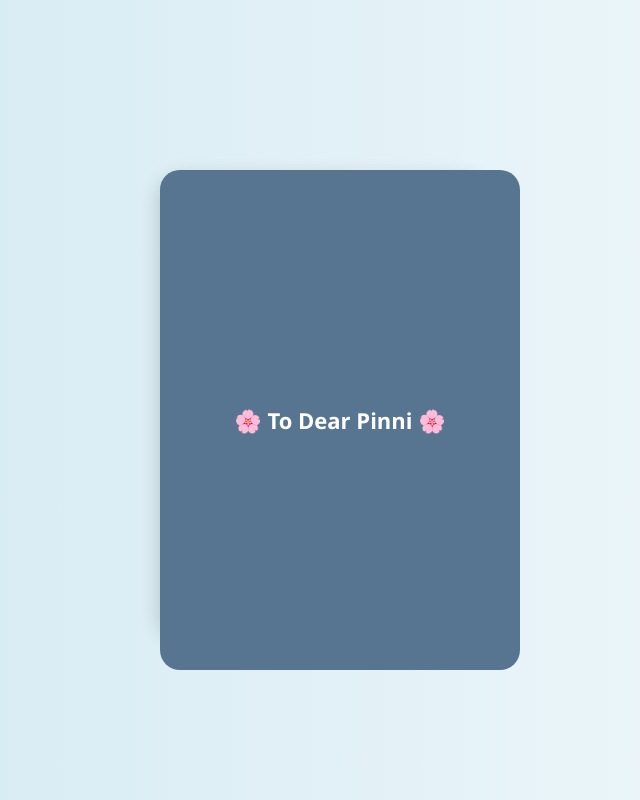
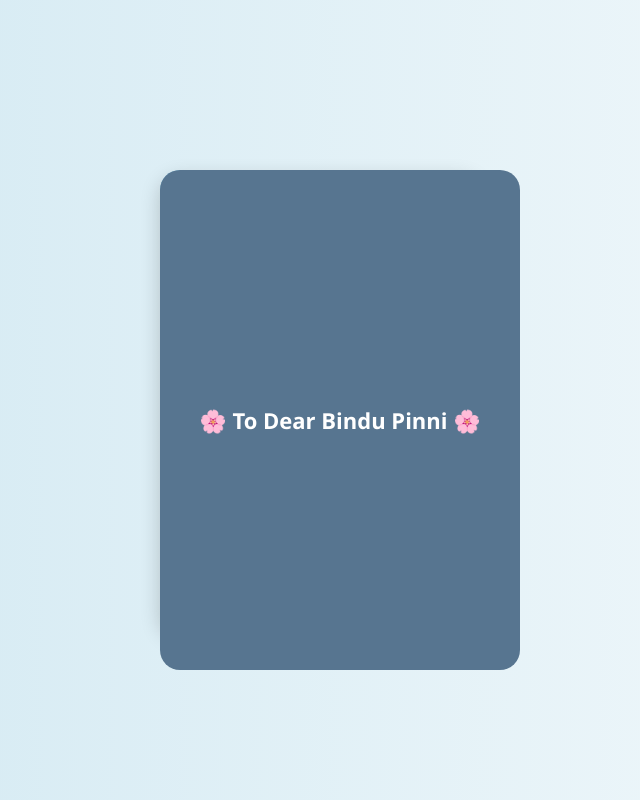
Before and after one commit to bhavanaaka/mothers, a plain HTML site: page index.html in a window 1280 px wide. Shown: the whole page, without its empty margins (320-960 px from the left). Drawn offline with Linux system fonts and the light colour scheme.

Commit message:
Update index.html

```diff
--- a/index.html
+++ b/index.html
@@ -74,13 +74,15 @@
 
 <div class="card" onclick="this.classList.toggle('open')">
   <div class="card-front">
-    🌸 To Dear Pinni 🌸
+    🌸 To Dear Bindu Pinni 🌸
   </div>
   <div class="card-back">
     <h1>Happy Mother’s Day<br>Bindu Pinni 💖</h1>
     <p>
       “You are my biggest inspiration.
-      I admire your strength and kindness”
+      I admire your strength and kindness.
+      Thank You so much for everything.
+      I am so happy to have you❤️.”
     </p>
   </div>
 </div>
```
